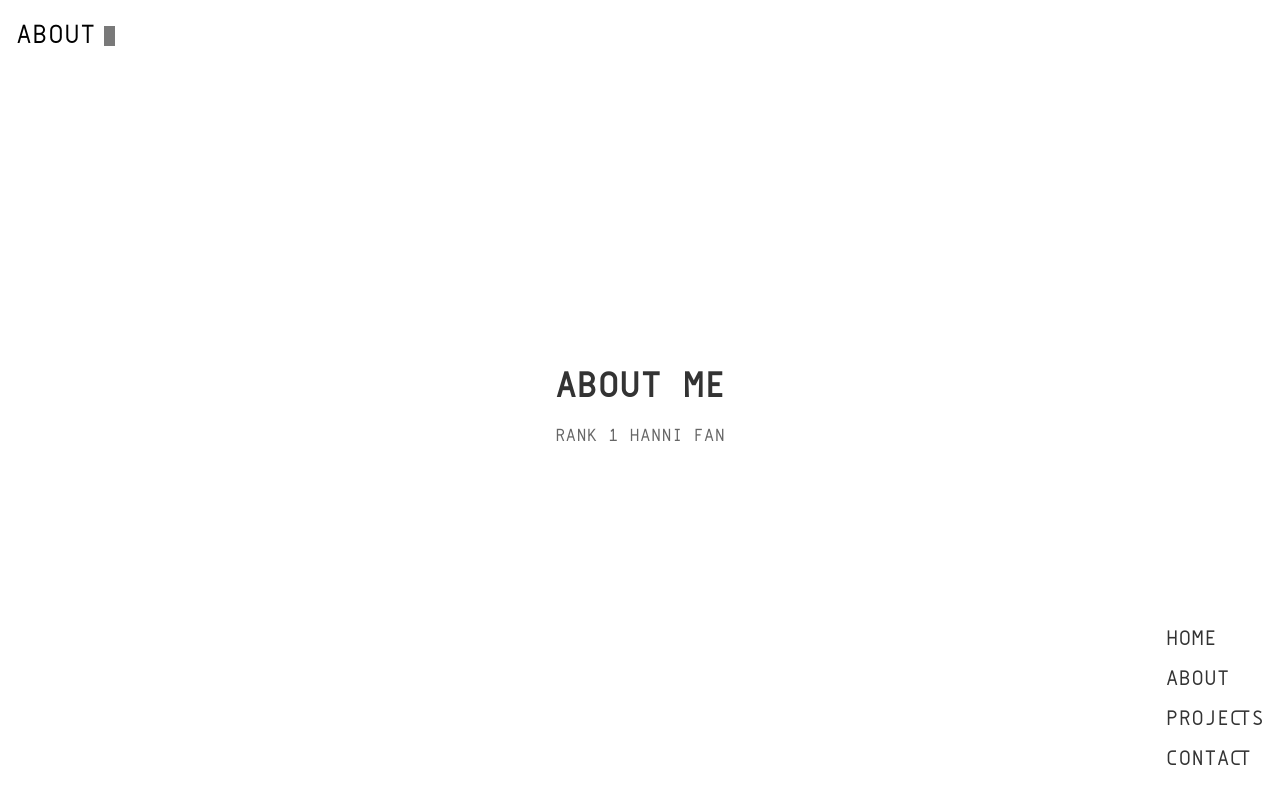
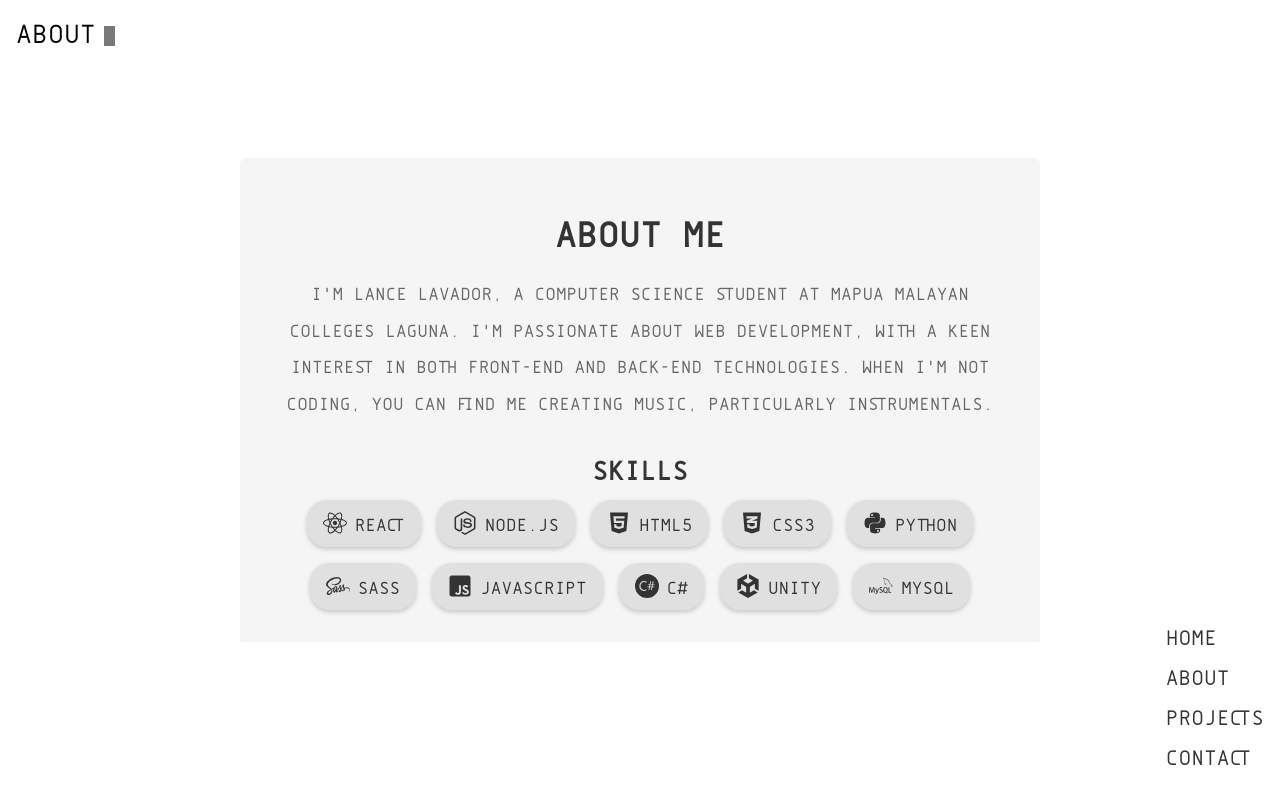
Before and after one commit to hsum4/WebPortfolio, a React (Create React App) app: page /about in a window 1280 px wide. Built offline with nearby package versions, Linux system fonts and the light colour scheme.

Commit message:
add react-icons dependency, update Layout component, and modify AboutPage component to display skills with icons

```diff
--- a/package.json
+++ b/package.json
@@ -8,6 +8,7 @@
     "@testing-library/user-event": "^13.5.0",
     "react": "^18.3.1",
     "react-dom": "^18.3.1",
+    "react-icons": "^5.2.1",
     "react-router-dom": "^6.24.1",
     "react-scripts": "5.0.1",
     "sass": "^1.77.8",
--- a/src/components/Layout.js
+++ b/src/components/Layout.js
@@ -40,9 +40,15 @@ const Layout = ({ children, title }) => {
 
   return (
     <div className="layout">
-      <button className="hamburger" onClick={toggleSidebar}>
-        &#9776;
-      </button>
+      <div className="header">
+        <button className="hamburger" onClick={toggleSidebar}>
+          &#9776;
+        </button>
+        <div className="title">
+          <span>{typedTitle}</span>
+          <div className="blinking-box"></div>
+        </div>
+      </div>
       <div className={`sidebar ${sidebarOpen ? 'open' : ''}`}>
         <nav>
           <ul>
@@ -56,10 +62,6 @@ const Layout = ({ children, title }) => {
       <div className="content">
         {children}
       </div>
-      <div className="title">
-        <span>{typedTitle}</span>
-        <div className="blinking-box"></div>
-      </div>
     </div>
   );
 };
--- a/src/components/Layout.scss
+++ b/src/components/Layout.scss
@@ -18,7 +18,7 @@ body {
 
 .hamburger {
   display: block;
-  position: absolute;
+  position: fixed;
   top: 1rem;
   right: 1rem;
   background: none;
@@ -111,12 +111,13 @@ body {
 }
 
 .title {
-  position: absolute;
+  position: fixed;
   top: 1rem;
   left: 1rem;
   display: flex;
   align-items: center;
   font-size: 1.5rem;
+  z-index: 1000;
 
   .blinking-box {
     width: 0.7rem;
--- a/src/components/pages/AboutPage.js
+++ b/src/components/pages/AboutPage.js
@@ -1,13 +1,41 @@
 import React from "react";
 import Layout from '../Layout';
 import './AboutPage.scss'
+import { FaReact, FaNodeJs, FaHtml5, FaCss3Alt, FaPython, FaSass, FaJsSquare } from 'react-icons/fa';
+import { SiCsharp, SiUnity, SiMysql } from "react-icons/si";
+
+const skills = [
+    { icon: <FaReact />, name: 'React'},
+    { icon: <FaNodeJs />, name: 'Node.js'},
+    { icon: <FaHtml5 />, name: 'HTML5'},
+    { icon: <FaCss3Alt />, name: 'CSS3'},
+    { icon: <FaPython />, name: 'Python'},
+    { icon: <FaSass />, name: 'Sass'},
+    { icon: <FaJsSquare />, name: 'JavaScript'},
+    { icon: <SiCsharp />, name: 'C#'},
+    { icon: <SiUnity />, name: 'Unity'},
+    { icon: <SiMysql />, name: 'MySQL'}
+];
 
 const AboutPage = () => {
     return (
         <Layout title="ABOUT">
             <div className="aboutpage">
-                <h1>About Me</h1>
-                <p>rank 1 hanni fan</p>
+                <div className="content-box">
+                    <h1>About Me</h1>
+                    <p>I'm Lance Lavador, a Computer Science student at Mapua Malayan Colleges Laguna. I'm passionate about web development, with a keen interest in both front-end and back-end technologies. When I'm not coding, you can find me creating music, particularly instrumentals.</p>
+                    <div className="skills">
+                        <h2>Skills</h2>
+                        <div className="skills-list">
+                            {skills.map((skill, index) => (
+                                <div className="skill-item" key={index}>
+                                    <span className="skill-icon">{skill.icon}</span>
+                                    <span className="skill-name">{skill.name}</span>
+                                </div>
+                            ))}
+                        </div>
+                    </div>
+                </div>
             </div>
         </Layout>
     );
--- a/src/components/pages/AboutPage.scss
+++ b/src/components/pages/AboutPage.scss
@@ -1,10 +1,74 @@
 .aboutpage {
-    h1 {
+    display: flex;
+    flex-direction: column;
+    align-items: center;
+    justify-content: center;
+    height: fit-content;
+    margin: 0;
+    padding: 0;
+    box-sizing: border-box;
+    overflow: hidden;
+
+
+}
+
+.content-box {
+    background-color: #f5f5f5;
+    padding: 2rem;
+    border-radius: 8px;
+    box-shadow: 0 2px 5px rgba(0, 0, 0, 0.1);
+    max-width: 800px;
+    width: 100%;
+    text-align: center;
+    box-sizing: border-box;
+    margin: 0;
+}
+
+h1 {
+    color: #333;
+    font-size: 2rem;
+}
+
+p {
+    color: #666;
+    font-size: 1rem;
+    line-height: 2.3;
+}
+
+.skills {
+    margin-top: 2rem;
+
+    h2 {
         color: #333;
-        font-size: 2rem;
+        font-size: 1.5rem;
+        margin-bottom: 1rem;
     }
-    p {
-        color: #666;
-        font-size: 1rem;
+
+    .skills-list {
+        display: flex;
+        flex-wrap: wrap;
+        justify-content: center;
+        gap: 1rem;
+
+        .skill-item {
+            display: flex;
+            align-items: center;
+            gap: 0.5rem;
+            font-size: 1rem;
+            color: #333;
+            padding: 0.5rem 1rem;
+            border-radius: 20px;
+            background-color: #e0e0e0;
+            box-shadow: 0 2px 5px rgba(0, 0, 0, 0.2);
+        }
+
+        .skill-icon {
+            font-size: 1.5rem;
+        }
+
+        .skill-name {
+            font-size: 1rem;
+            color: #333;
+        }
     }
 }
```
Also changed, not shown: 1 other file (tests, documents, lock files or other folders).
